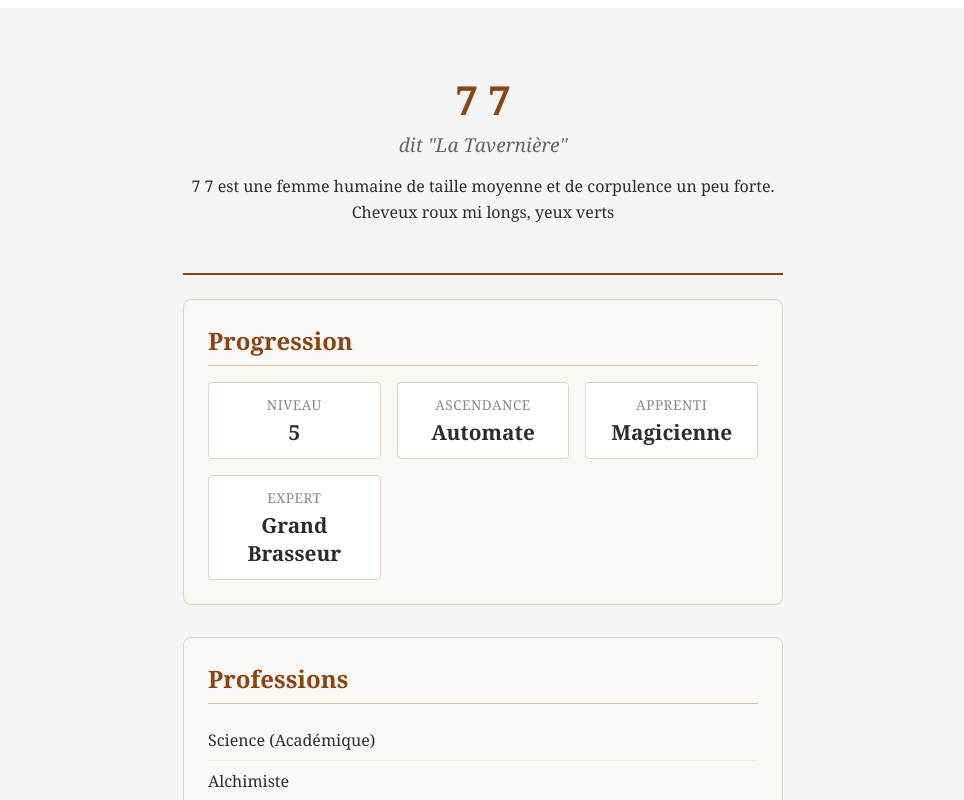
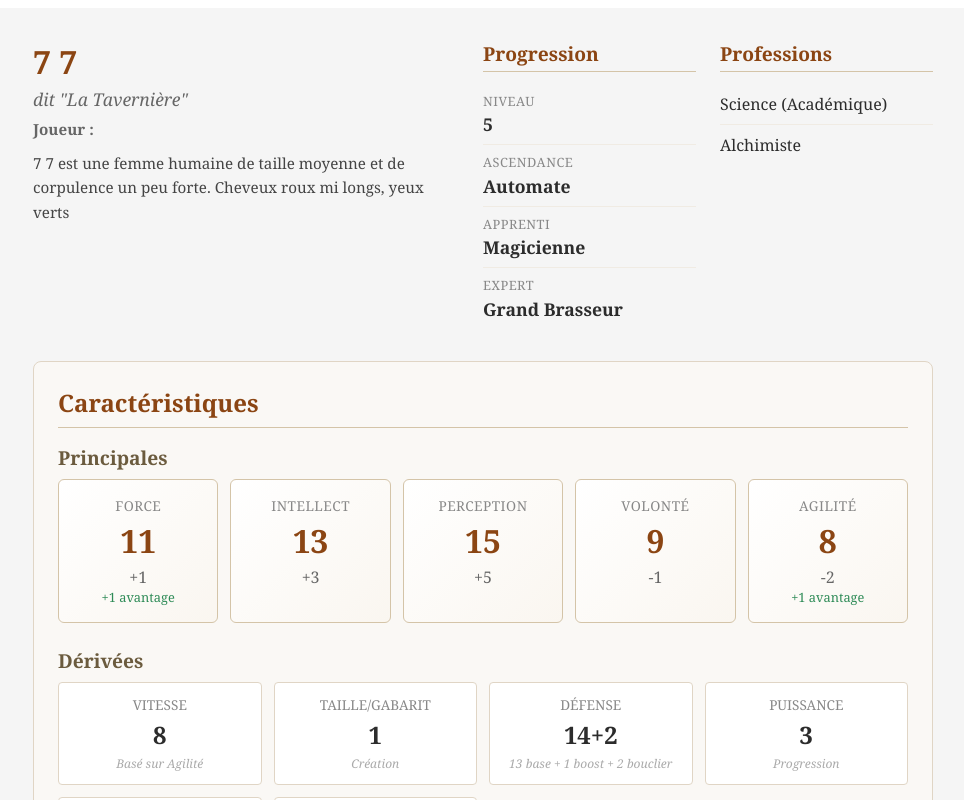
Before and after one commit to SwannyLorenzi/auspex-selvae, an Angular app: page / in a window 1280 px wide. Shown: the top 800 px of the page, without its empty margins (157-1121 px from the left). Built offline with nearby package versions, Linux system fonts and the light colour scheme.

Commit message:
review top char sheet

```diff
--- a/src/app/character-sheet/character-sheet.html
+++ b/src/app/character-sheet/character-sheet.html
@@ -1,17 +1,20 @@
 <div class="character-sheet">
-  <!-- Header -->
-  <header class="sheet-header">
+   <!-- Top row: identity, progression, professions -->
+   <div class="top-row">
+      <!-- Column 1: Identity -->
+      <div class="col-identity">
          <h1>{{ character.name }}</h1>
          @if (character.nickname) {
             <span class="nickname">dit "{{ character.nickname }}"</span>
          }
+         <p class="player-name"><strong>Joueur :</strong> {{ character.playerName }}</p>
          <p class="description">{{ character.description }}</p>
-  </header>
+      </div>
 
-  <!-- Progression -->
-  <section class="section progression-section">
+      <!-- Column 2: Progression -->
+      <div class="col-progression">
          <h2>Progression</h2>
-    <div class="progression-grid">
+         <div class="progression-list">
             <div class="prop">
                <span class="label">Niveau</span>
                <span class="value">{{ progression.level }}</span>
@@ -35,17 +38,18 @@
                </div>
             }
          </div>
-  </section>
+      </div>
 
-  <!-- Professions -->
-  <section class="section professions-section">
+      <!-- Column 3: Professions -->
+      <div class="col-professions">
          <h2>Professions</h2>
          <ul class="list">
             @for (prof of professions; track prof) {
                <li>{{ prof }}</li>
             }
          </ul>
-  </section>
+      </div>
+   </div>
 
    <!-- Caractéristiques -->
    <section class="section characteristics-section">
@@ -80,7 +84,7 @@
    </section>
 
    <!-- Talents -->
-  <section class="section talents-section">
+   <section class="section talent-section">
      <h2>Talents</h2>
      <ul class="list">
        @for (talent of talents; track talent.name) {
--- a/src/app/character-sheet/character-sheet.scss
+++ b/src/app/character-sheet/character-sheet.scss
@@ -6,34 +6,88 @@
   color: #2c2c2c;
 }
 
-// Header
-.sheet-header {
-  text-align: center;
-  padding: 2rem 0;
-  border-bottom: 2px solid #8b4513;
-  margin-bottom: 1.5rem;
+// Top row (3 columns: identity, progression, professions)
+.top-row {
+  display: grid;
+  grid-template-columns: 2fr 1fr 1fr;
+  gap: 1.5rem;
+  margin-bottom: 2rem;
+  align-items: start;
+}
 
+.col-identity {
   h1 {
-    font-size: 2.5rem;
-    margin: 0;
+    font-size: 2rem;
+    margin: 0 0 0.25rem 0;
     color: #8b4513;
   }
 
   .nickname {
-    display: block;
-    font-size: 1.2rem;
+    display: inline-block;
+    font-size: 1.1rem;
     color: #666;
     font-style: italic;
-    margin-top: 0.25rem;
+  }
+
+  .player-name {
+    font-size: 0.95rem;
+    color: #666;
+    margin: 0.5rem 0 0 0;
   }
 
   .description {
-    margin-top: 1rem;
-    font-size: 1rem;
+    margin-top: 0.75rem;
+    font-size: 0.95rem;
     line-height: 1.6;
-    max-width: 600px;
-    margin-left: auto;
-    margin-right: auto;
+    color: #444;
+  }
+}
+
+.col-progression {
+  h2 {
+    font-size: 1.2rem;
+    margin: 0 0 0.75rem 0;
+    color: #8b4513;
+    border-bottom: 1px solid #d4c4a8;
+    padding-bottom: 0.25rem;
+  }
+}
+
+.col-professions {
+  h2 {
+    font-size: 1.2rem;
+    margin: 0 0 0.75rem 0;
+    color: #8b4513;
+    border-bottom: 1px solid #d4c4a8;
+    padding-bottom: 0.25rem;
+  }
+}
+
+// Progression list (vertical)
+.progression-list {
+  .prop {
+    padding: 0.5rem 0;
+    border-bottom: 1px solid #f0ebe3;
+
+    &:last-child {
+      border-bottom: none;
+    }
+
+    .label {
+      display: block;
+      font-size: 0.8rem;
+      color: #888;
+      text-transform: uppercase;
+      letter-spacing: 0.5px;
+    }
+
+    .value {
+      display: block;
+      font-size: 1.1rem;
+      font-weight: bold;
+      color: #2c2c2c;
+      margin-top: 0.15rem;
+    }
   }
 }
 
@@ -64,37 +118,6 @@
     color: #888;
     margin: 0.25rem 0 1rem 0;
     font-size: 0.9rem;
-  }
-}
-
-// Progression
-.progression-grid {
-  display: grid;
-  grid-template-columns: repeat(auto-fit, minmax(150px, 1fr));
-  gap: 1rem;
-
-  .prop {
-    text-align: center;
-    padding: 0.75rem;
-    background-color: #fff;
-    border-radius: 4px;
-    border: 1px solid #e0d5c5;
-
-    .label {
-      display: block;
-      font-size: 0.85rem;
-      color: #888;
-      text-transform: uppercase;
-      letter-spacing: 0.5px;
-    }
-
-    .value {
-      display: block;
-      font-size: 1.3rem;
-      font-weight: bold;
-      color: #2c2c2c;
-      margin-top: 0.25rem;
-    }
   }
 }
 
@@ -239,13 +262,14 @@
 }
 
 // Responsive
-@media (max-width: 600px) {
+@media (max-width: 768px) {
   .character-sheet {
     padding: 1rem;
   }
 
-  .sheet-header h1 {
-    font-size: 2rem;
+  .top-row {
+    grid-template-columns: 1fr;
+    gap: 1rem;
   }
 
   .attributes-grid {
```
Lines whose indentation alone changed are shown as unchanged.
